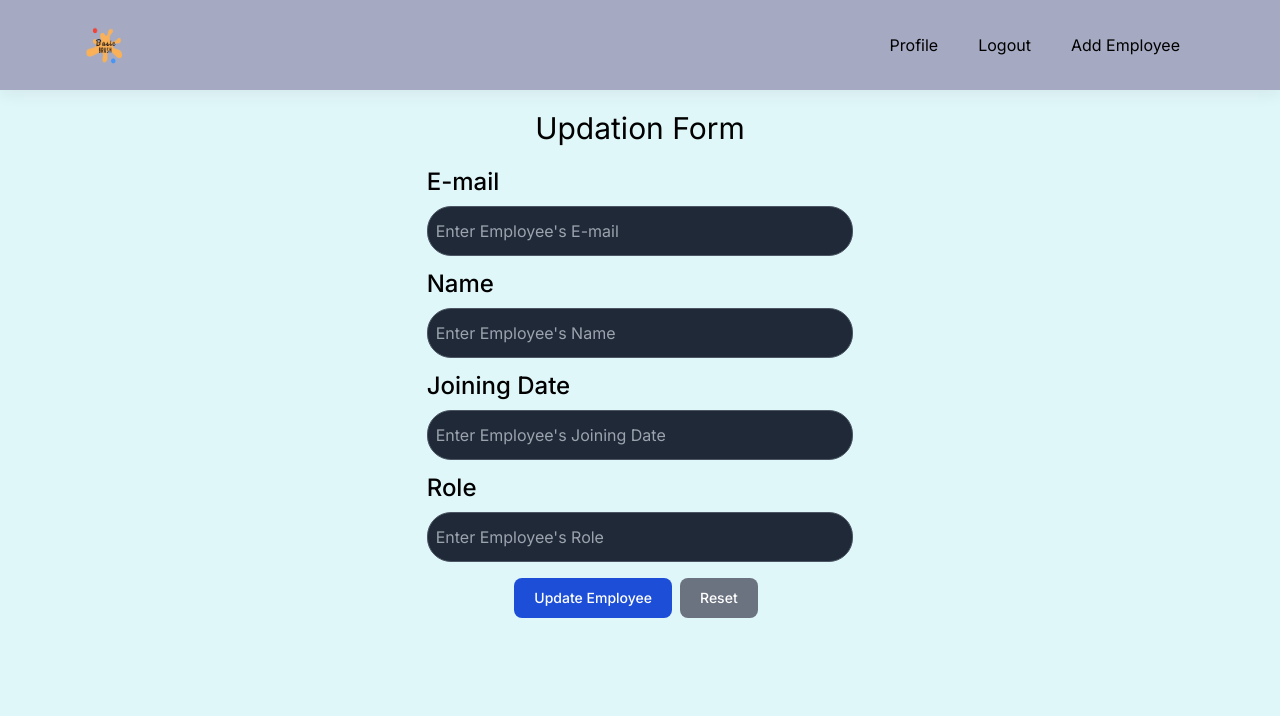
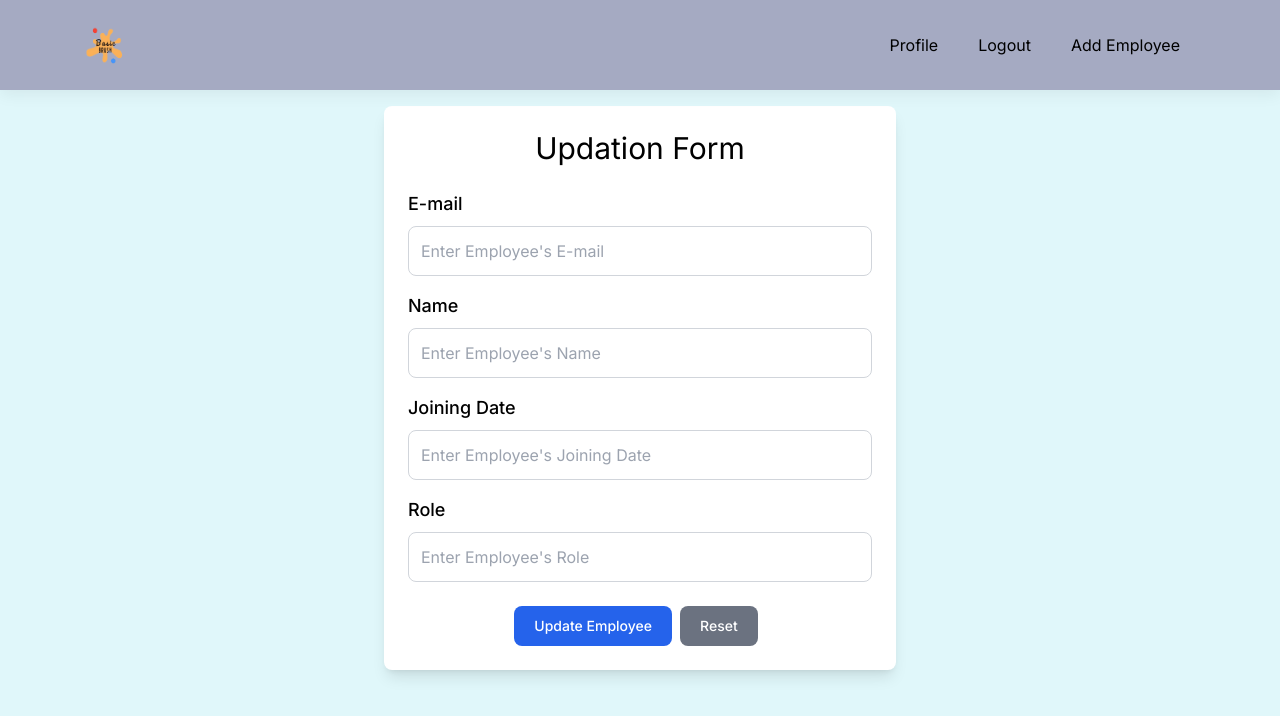
Before and after one commit to chirag713/Attendence-sheet-Admin-pannel, a Next.js app: page /updateuserpage in a window 1280 px wide. Shown: the top 716 px of the page. Built offline with nearby package versions, Linux system fonts and the light colour scheme; sample sign-in values are in the browser's storage.

Commit message:
updated some styling

```diff
--- a/src/app/services/taskservice.js
+++ b/src/app/services/taskservice.js
@@ -17,8 +17,14 @@ export async function deletetaskcall(taskId) {
     return result
 }
 
-export async function updatetasklike(taskid,data) {
+export async function updatetasklike(taskid, data) {
     console.log(data);
-    const result= await httpaxious.put(`/api/tasks/${taskid}`,data).then((response) => response.data);
+    const result = await httpaxious.put(`/api/tasks/${taskid}`, data).then((response) => response.data);
     return result
-  }
+}
+
+export async function gettask(taskId) {
+    console.log(taskId);
+    const result = await httpaxious.get(`/api/gettask/${taskId}`).then((response) => response.data);
+    return result
+}
--- a/src/app/showattendence/page.js
+++ b/src/app/showattendence/page.js
@@ -55,6 +55,11 @@ const page = () => {
     }, [user])
 
 
+    const showthistask=(taskid)=>{
+        router.push("/showtask/"+taskid);
+    }
+
+
 
 
 
@@ -68,7 +73,16 @@ const page = () => {
                     <div className='py-5 ali  min-w-[70vw] max-w-[800px] sm:px-5 ' >
                         <h1 className='text-3xl mb-3 font-bold'>{user?.name}'s Sheet  ({tasks.length})</h1>
                         {tasks.map((task) => (
-                            <Taskcomponent task={task} key={task._id} />
+                            <div onClick={() => showthistask(task._id)} key={task._id} className='bg-white p-4 mb-4 hoverable-div rounded-lg shadow-md border border-gray-300'>
+                                <div className="flex justify-between  items-center">
+                                    <h2 className='text-xl font-semibold'>Date: {task.addeddate.substring(0, 10)}</h2>
+                                    <p className='text-right font-bold'><span>
+                                        {
+                                            task.score === "Absent" ? "Absent" : "Present"
+                                        }
+                                    </span></p>
+                                </div>
+                            </div>
                         ))}
                     </div>
                 </div>
--- /dev/null
+++ b/src/app/showtask/[taskid]/page.js
@@ -0,0 +1,50 @@
+"use client";
+import Taskcomponent from '@/app/components/Taskcomponent';
+import Header from '@/app/components/header';
+import { gettask } from '@/app/services/taskservice';
+import { useRouter } from 'next/navigation';
+import React, { useEffect, useState } from 'react';
+
+const Page = () => {
+    const router = useRouter();
+    const [id, setId] = useState("");
+    const [task, setTask] = useState(null);
+
+    useEffect(() => {
+        const pathSegments = window.location.pathname.split('/');
+        const idFromUrl = pathSegments[pathSegments.length - 1];
+        setId(idFromUrl);
+    }, []);
+
+    const showtask = async () => {
+        try {
+            const result = await gettask(id);
+            setTask(result);
+            console.log(result);
+        } catch (error) {
+            console.error("Error fetching task:", error);
+        }
+    }
+
+    useEffect(() => {
+        if (id !== "") {
+            showtask();
+        }
+    }, [id])
+
+    return (
+        <div className="p-5">
+            <Header />
+            <div>
+                {task && (
+                    <Taskcomponent
+                        task={task}
+                        key={task._id}
+                    />
+                )}
+            </div>
+        </div>
+    );
+};
+
+export default Page;
--- a/src/app/styles/ProfileCard.module.css
+++ b/src/app/styles/ProfileCard.module.css
@@ -1,7 +1,6 @@
 /* ProfileCard.module.css */
 
 .body {
-    height: 100vh;
     margin: 0;
     display: grid;
     place-items: center;
--- a/src/app/updateuserpage/page.js
+++ b/src/app/updateuserpage/page.js
@@ -25,8 +25,6 @@ const UpdateUser = () => {
 
     const updateuserform = async (event) => {
         event.preventDefault();
-
-
 
         try {
             const result = await Updateuser(user?._id, data);
@@ -64,22 +62,29 @@ const UpdateUser = () => {
     }, [user]);
 
     return (
-        <div className=' min-h-screen color '>
+        <div className='min-h-screen color bg-gray-100'>
             <Header/>
-            <div className='container grid grid-cols-12 '>
-                <div className="col-span-10 col-start-2 lg:col-span-4 lg:col-start-5 md:col-span-6 md:col-start-4 sm:col-span-8 sm:col-start-3">
-                    <div className='py-5'>
-                        <h1 className='text-3xl text-center'>Updation Form</h1>
-                        <form action="#" className='mt-5' onSubmit={updateuserform}>
-                            <div className='mt-3'>
-                                <label htmlFor="user_email" className='block mb-2 text-2xl font-medium'>E-mail</label>
-                                <input className='w-full p-3 text-white rounded-3xl ps-2 bg-gray-800 focus:ring-gray-400 border border-gray-600' type="email" placeholder="Enter Employee's E-mail" id="user_email"
+            <div className='container mx-auto p-4'>
+                <div className="max-w-lg mx-auto bg-white shadow-lg rounded-lg p-6">
+                    <h1 className='text-3xl text-center mb-6'>Updation Form</h1>
+                    <form onSubmit={updateuserform}>
+                        <div className='mb-4'>
+                            <label htmlFor="user_email" className='block text-lg font-medium mb-2'>E-mail</label>
+                            <input
+                                className='w-full p-3 rounded-lg border border-gray-300 focus:ring focus:ring-blue-500 focus:outline-none'
+                                type="email"
+                                placeholder="Enter Employee's E-mail"
+                                id="user_email"
                                 value={data.email}
                             />
                         </div>
-                            <div className='mt-3'>
-                                <label htmlFor="user_name" className='block mb-2 text-2xl font-medium'>Name</label>
-                                <input className='w-full p-3 text-white rounded-3xl ps-2 bg-gray-800 focus:ring-gray-400 border border-gray-600' type="text" placeholder="Enter Employee's Name" id="user_name"
+                        <div className='mb-4'>
+                            <label htmlFor="user_name" className='block text-lg font-medium mb-2'>Name</label>
+                            <input
+                                className='w-full p-3 rounded-lg border border-gray-300 focus:ring focus:ring-blue-500 focus:outline-none'
+                                type="text"
+                                placeholder="Enter Employee's Name"
+                                id="user_name"
                                 onChange={(event) => {
                                     setData({
                                         ...data,
@@ -89,9 +94,13 @@ const UpdateUser = () => {
                                 value={data.name}
                             />
                         </div>
-                            <div className='mt-3'>
-                                <label htmlFor="user_joiningdate" className='block mb-2 text-2xl font-medium'>Joining Date</label>
-                                <input className='w-full p-3 text-white rounded-3xl ps-2 bg-gray-800 focus:ring-gray-400 border border-gray-600' type="text" placeholder="Enter Employee's Joining Date" id="user_joiningdate"
+                        <div className='mb-4'>
+                            <label htmlFor="user_joiningdate" className='block text-lg font-medium mb-2'>Joining Date</label>
+                            <input
+                                className='w-full p-3 rounded-lg border border-gray-300 focus:ring focus:ring-blue-500 focus:outline-none'
+                                type="text"
+                                placeholder="Enter Employee's Joining Date"
+                                id="user_joiningdate"
                                 onChange={(event) => {
                                     setData({
                                         ...data,
@@ -101,9 +110,13 @@ const UpdateUser = () => {
                                 value={data.joiningdate}
                             />
                         </div>
-                            <div className='mt-3'>
-                                <label htmlFor="user_role" className='block mb-2 text-2xl font-medium'>Role</label>
-                                <input className='w-full p-3 text-white rounded-3xl ps-2 bg-gray-800 focus:ring-gray-400 border border-gray-600' type="text" placeholder="Enter Employee's Role" id="user_role"
+                        <div className='mb-4'>
+                            <label htmlFor="user_role" className='block text-lg font-medium mb-2'>Role</label>
+                            <input
+                                className='w-full p-3 rounded-lg border border-gray-300 focus:ring focus:ring-blue-500 focus:outline-none'
+                                type="text"
+                                placeholder="Enter Employee's Role"
+                                id="user_role"
                                 onChange={(event) => {
                                     setData({
                                         ...data,
@@ -113,9 +126,16 @@ const UpdateUser = () => {
                                 value={data.role}
                             />
                         </div>
-                            <div className='mt-4 flex justify-center'>
-                                <button type='submit' className='text-white bg-blue-700 hover:bg-blue-800 focus:ring-4 focus:ring-blue-300 font-medium rounded-lg text-sm px-5 py-2.5 me-2 mb-2 dark:bg-blue-600 dark:hover:bg-blue-700 focus:outline-none dark:focus:ring-blue-800'>Update Employee</button>
-                                <button type='button' className='text-white bg-gray-500 hover:bg-gray-900 focus:outline-none focus:ring-4 focus:ring-gray-300 font-medium rounded-lg text-sm px-5 py-2.5 me-2 mb-2 dark:bg-gray-800 dark:hover:bg-gray-700 dark:focus:ring-gray-700 dark:border-gray-700'
+                        <div className='flex justify-center mt-6'>
+                            <button
+                                type='submit'
+                                className='bg-blue-600 text-white font-medium rounded-lg text-sm px-5 py-2.5 mr-2 hover:bg-blue-700 focus:outline-none focus:ring-4 focus:ring-blue-300'
+                            >
+                                Update Employee
+                            </button>
+                            <button
+                                type='button'
+                                className='bg-gray-500 text-white font-medium rounded-lg text-sm px-5 py-2.5 mr-2 hover:bg-gray-700 focus:outline-none focus:ring-4 focus:ring-gray-300'
                                 onClick={() => {
                                     setData({
                                         name: user.name || "",
@@ -124,11 +144,11 @@ const UpdateUser = () => {
                                         joiningdate: user.joiningdate || ""
                                     });
                                 }}
-                                >Reset</button>
+                            >
+                                Reset
+                            </button>
                         </div>
-                            {/* {JSON.stringify(data)} */}
                     </form>
-                    </div>
                 </div>
             </div>
         </div>
```
Also changed, not shown: src/app/profileuser/page.js (+11 -19 lines), src/app/styles/userdetails.module.css (+4 -4 lines). Lines whose indentation alone changed are shown as unchanged.
